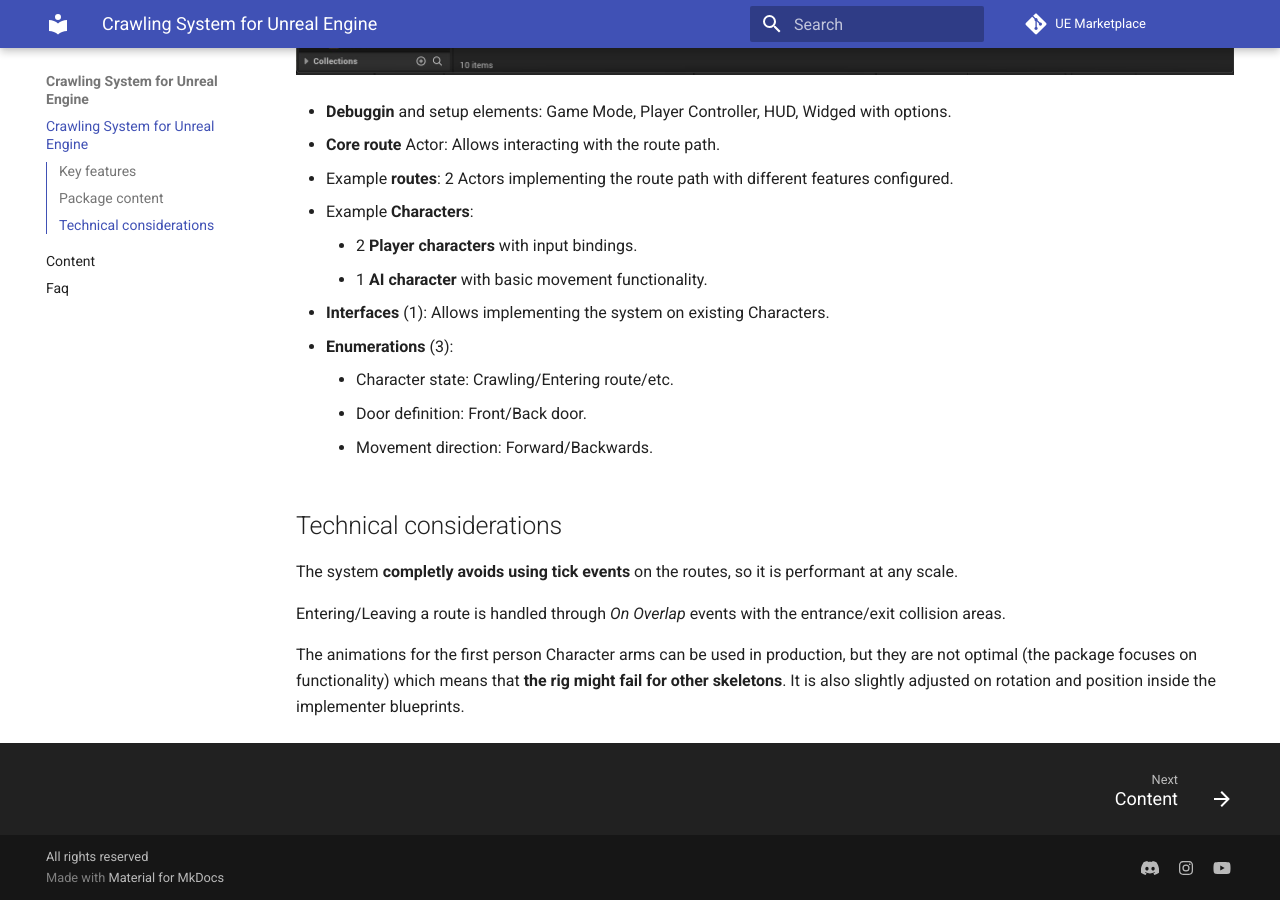
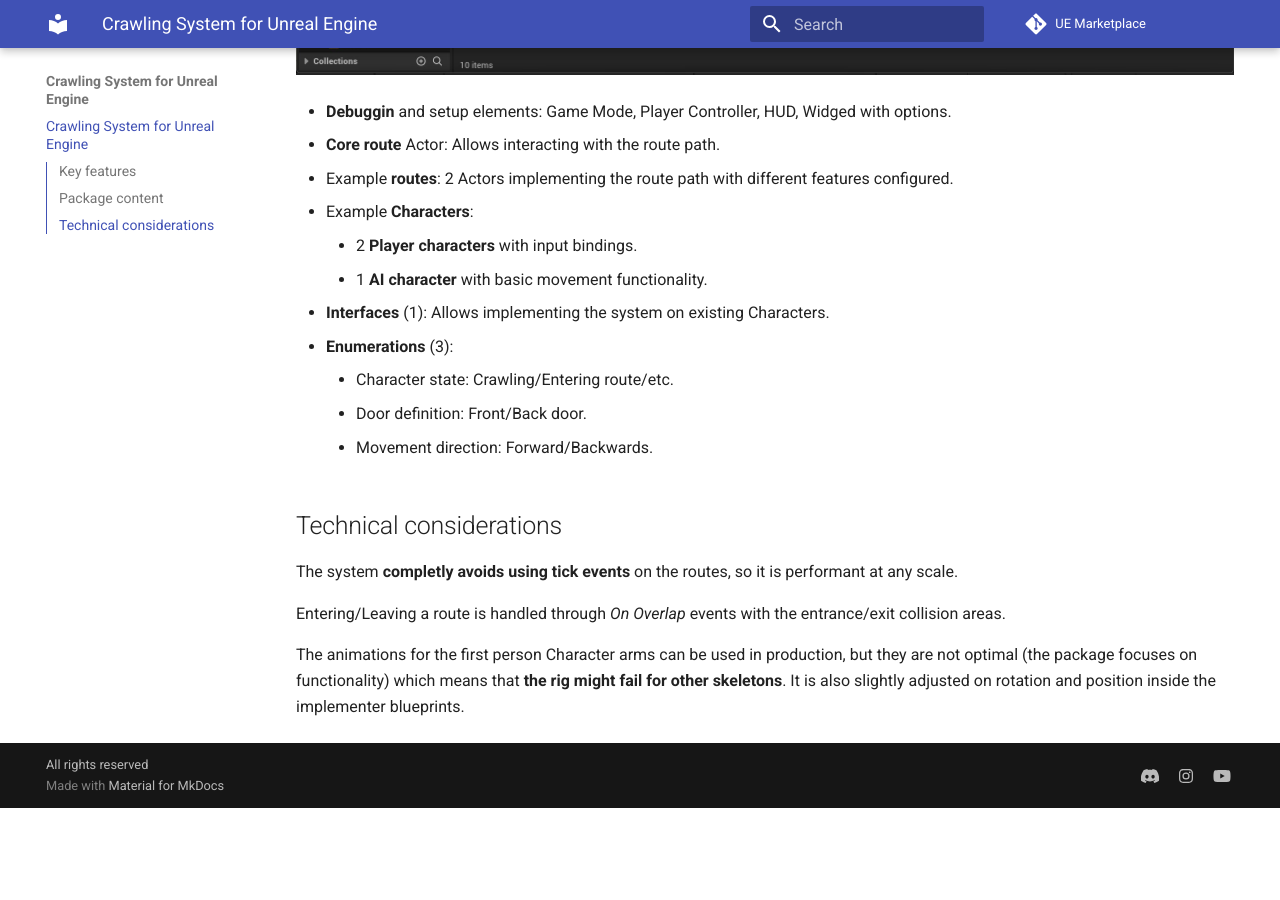
Before and after one commit to nesjett/unreal-engine-crawling-system, an MkDocs documentation site: the page built from docs/index.md, in a window 1280 px wide and 900 px high, scrolled down 1632 px. Built offline with MkDocs 1.6.1 and Material for MkDocs 9.7.7, drawn with Linux system fonts in a browser that asks for light colours; after the commit the page ends 2440 px from its top, so only the background shows below that; some of the changed lines change nothing that is shown.

Commit message:
chore: restore nav prop

```diff
--- a/mkdocs.yml
+++ b/mkdocs.yml
@@ -6,6 +6,9 @@ repo_name: UE Marketplace
 site_description: Allow your players and AI to crawl along a spline with multiple options. Ready for first person and third person in Unreal Engine 4.X and 5.X
 site_author: Nestor Sabater
 copyright: All rights reserved
+
+nav:
+  - 'index.md'
 
 markdown_extensions:
   - customblocks
```
